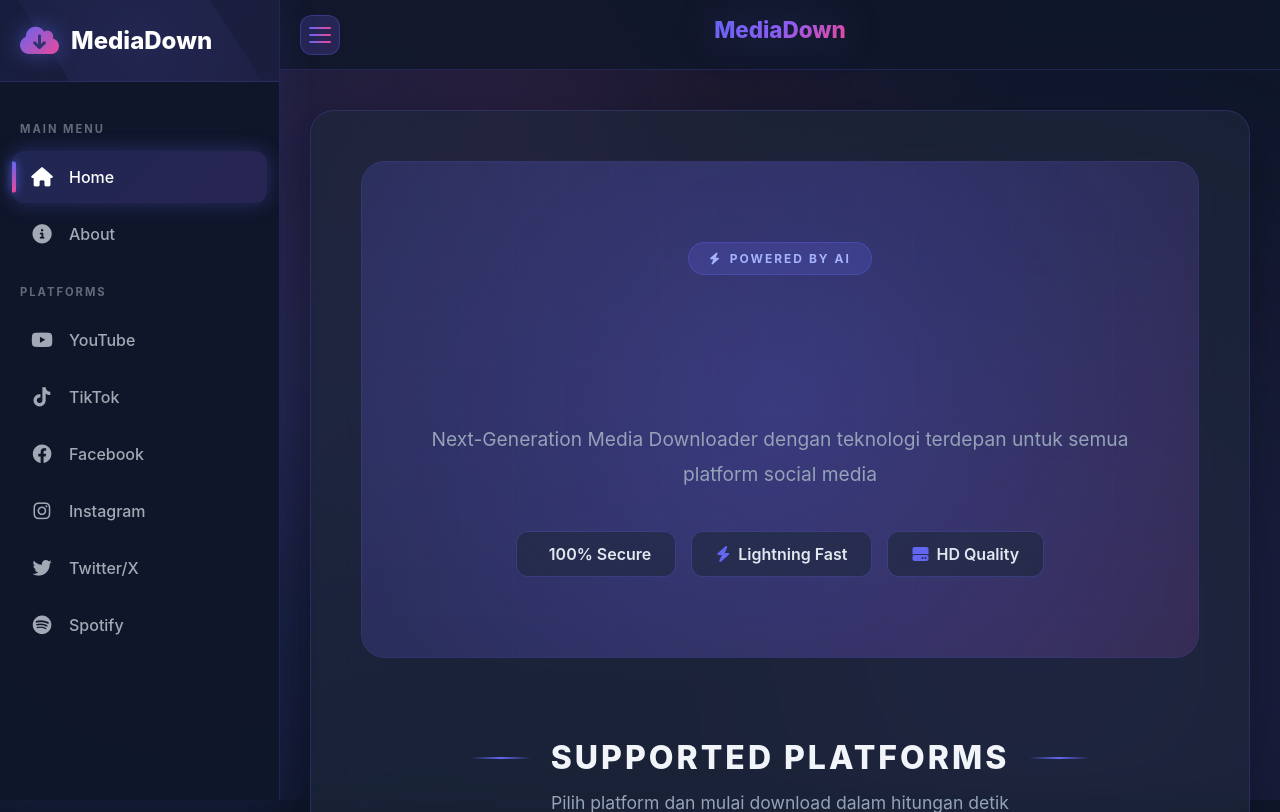
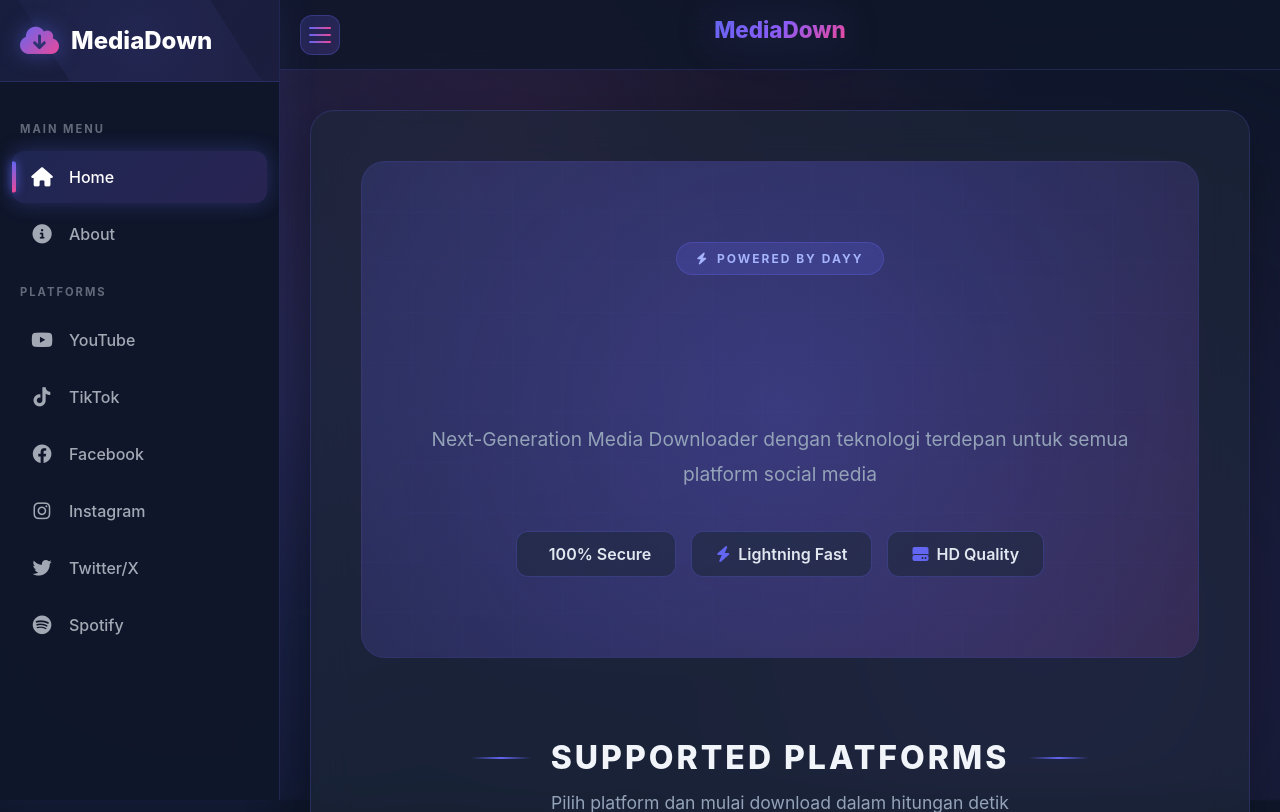
Before and after one commit to RMBLOGG/MediaDown, a Flask app: page / in a window 1280 px wide. Shown: the top 812 px of the page. Run offline with Flask 3, Linux system fonts and the light colour scheme.

Commit message:
Update powered by text in index.html

```diff
--- a/templates/index.html
+++ b/templates/index.html
@@ -10,7 +10,7 @@
     <div class="hero-content">
         <div class="hero-badge">
             <i class="fas fa-bolt"></i>
-            <span>POWERED BY AI</span>
+            <span>POWERED BY DAYY</span>
         </div>
         <h1 class="hero-title-big">
             <span class="glitch" data-text="MediaDown">MediaDown</span>
```
